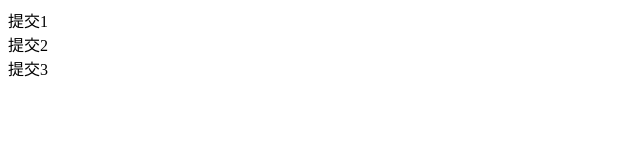
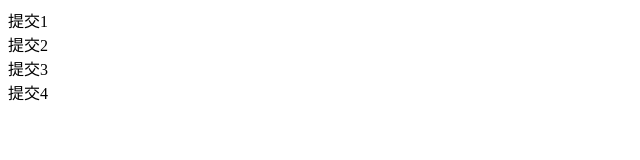
Before and after one commit to JasonZhou1999/webDemo, a plain HTML site: page test.html in a window 1280 px wide. Shown: the full height of the page, 0-640 px from the left. Drawn offline with Linux system fonts and the light colour scheme.

Commit message:
提交4 new

```diff
--- a/test.html
+++ b/test.html
@@ -10,5 +10,6 @@
   <div>提交1</div>
   <div>提交2</div>
   <div>提交3</div>
+  <div>提交4</div>
 </body>
 </html>
```
